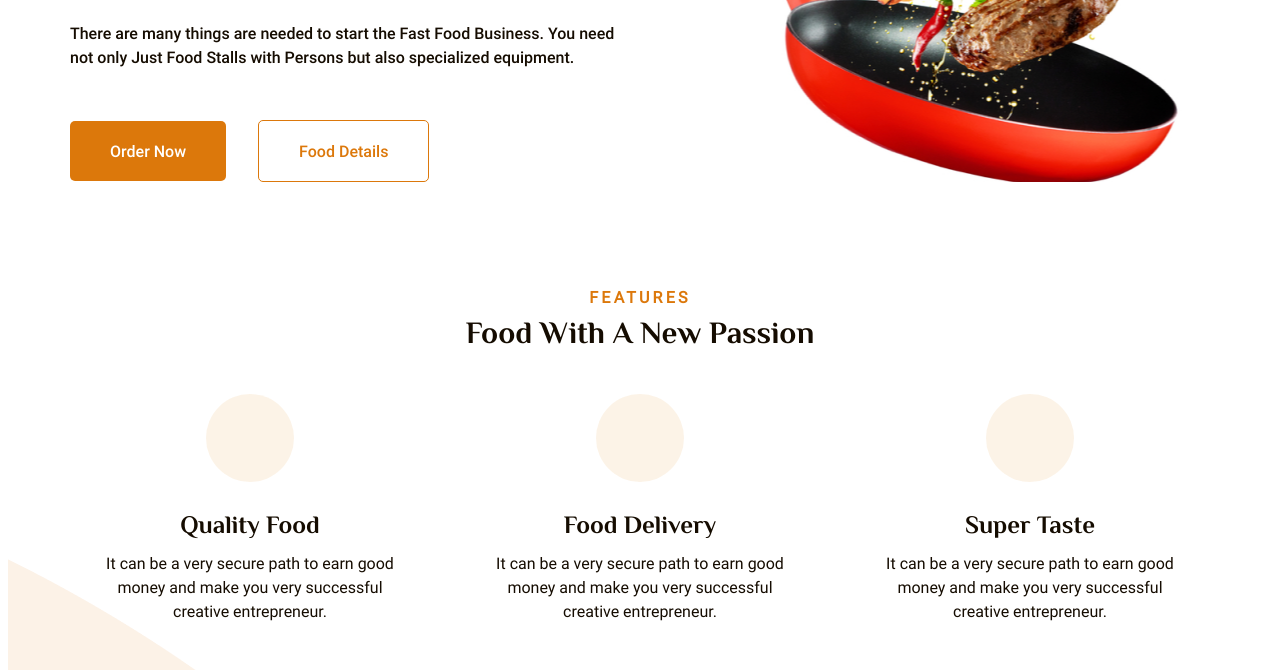
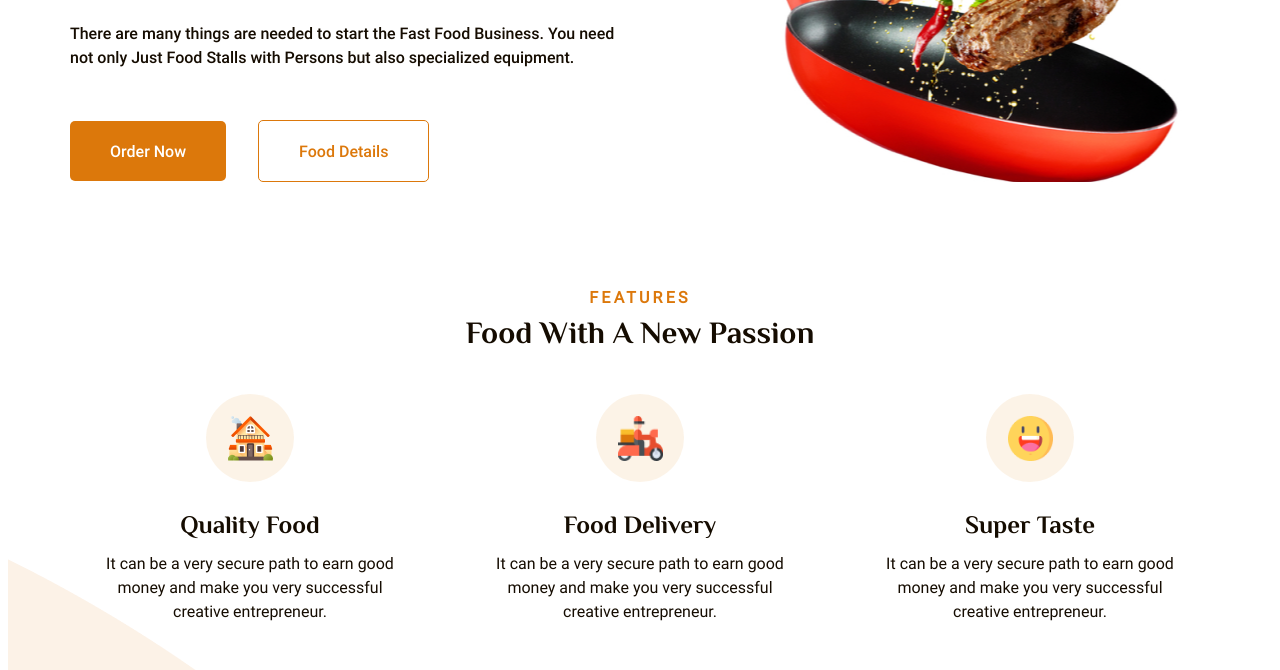
Before and after one commit to ArtemRep/food-network, a plain HTML site: page index.html in a window 1280 px wide. Shown: the part 405-1075 px from the top of the page. Drawn offline with Linux system fonts and the light colour scheme; the site is published under a folder, as on GitHub Pages, so addresses that start at the root find nothing.

Commit message:
Update features.css

```diff
--- a/styles/features.css
+++ b/styles/features.css
@@ -62,7 +62,7 @@
     height: 88px;
     border-radius: 50%;
     /* background: url('/assets/features-img2-bcg.png') no-repeat center; */
-    background-image: url('/assets/features-img1.png');
+    background-image: url('../assets/features-img1.png');
     background-size: 45px 45px;
     background-repeat: no-repeat;
     background-position: center;
@@ -70,11 +70,11 @@
 }
 
 .features__img.img-2{
-    background-image: url('/assets/features-img2.png');
+    background-image: url('../assets/features-img2.png');
 }
 
 .features__img.img-3{
-    background-image: url('/assets/features-img3.png');
+    background-image: url('../assets/features-img3.png');
 }
 
 .features__card-figure-fig > h2{
```
